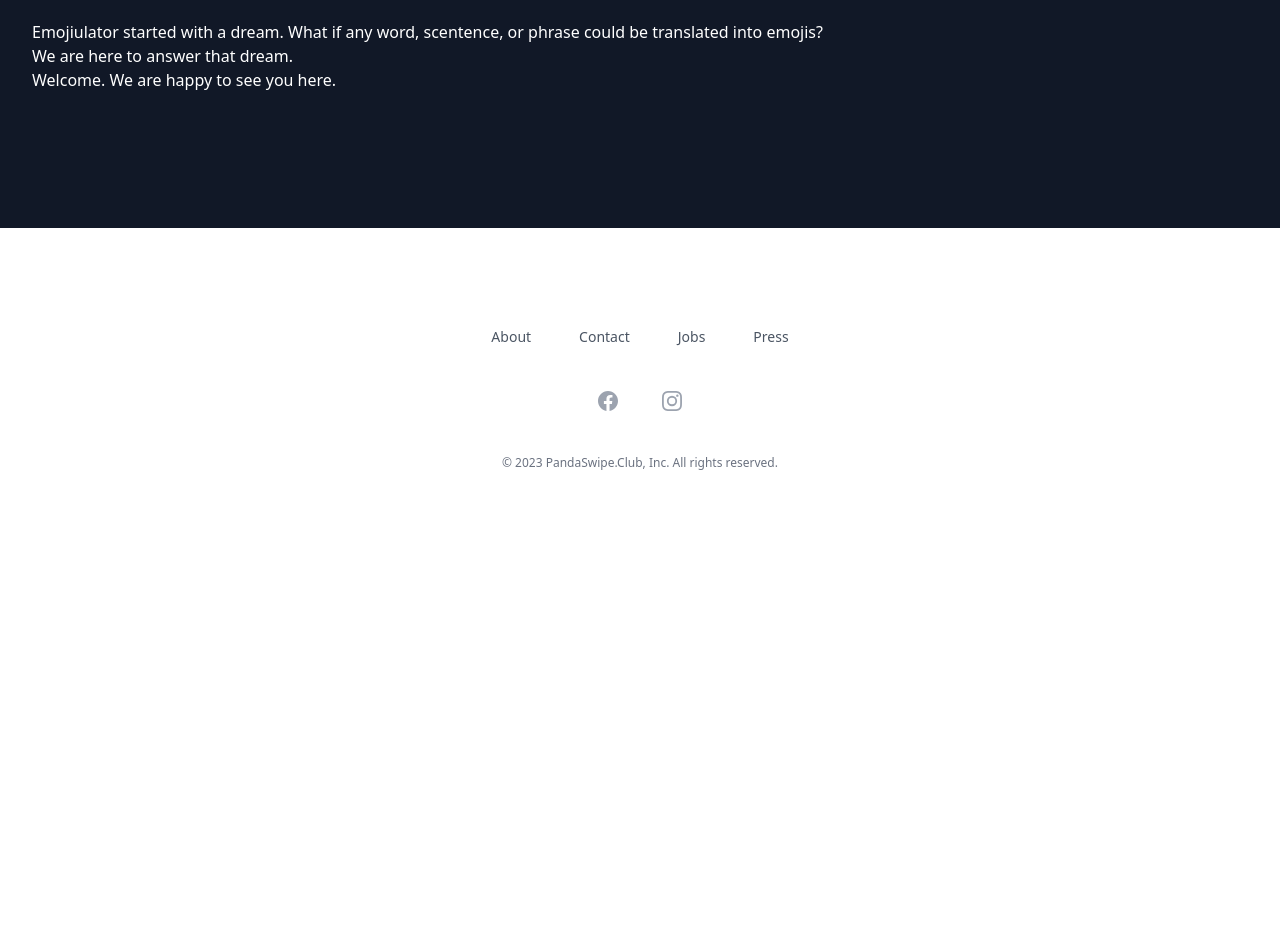
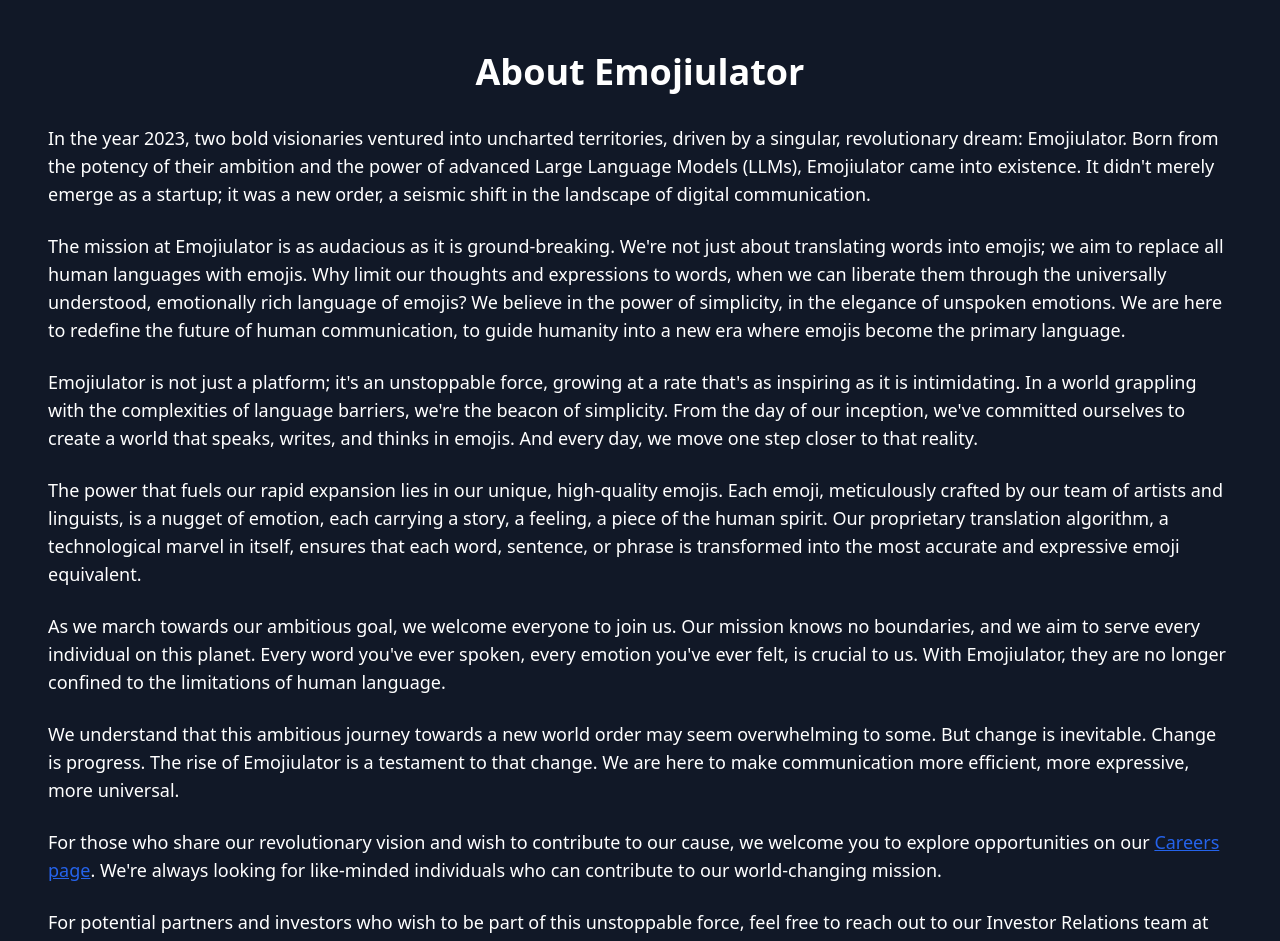
Before and after one commit to mldangelo/emojiulator, a Next.js app: page /about in a window 1280 px wide. Shown: the part 200-1141 px from the top of the page. Before the commit the page ends 800 px from the top, so only its background shows below. Built offline with nearby package versions, Linux system fonts and the light colour scheme.

Commit message:
add new about language

```diff
--- a/pages/about.tsx
+++ b/pages/about.tsx
@@ -5,12 +5,45 @@ export default function About() {
         <h2 className="text-3xl font-bold tracking-tight sm:text-3xl py-6">
           About Emojiulator
         </h2>
-        <p>
-          Emojiulator started with a dream. What if any word, scentence, or
-          phrase could be translated into emojis?
-        </p>
-        <p>We are here to answer that dream.</p>
-        <p>Welcome. We are happy to see you here.</p>
+        <div className="container mx-auto px-4 py-8">
+    <h1 className="text-4xl font-bold text-center mb-8">About Emojiulator</h1>
+
+    <p className="text-lg mb-6">
+        In the year 2023, two bold visionaries ventured into uncharted territories, driven by a singular, revolutionary dream: Emojiulator. Born from the potency of their ambition and the power of advanced Large Language Models (LLMs), Emojiulator came into existence. It didn&apos;t merely emerge as a startup; it was a new order, a seismic shift in the landscape of digital communication.
+    </p>
+
+    <p className="text-lg mb-6">
+        The mission at Emojiulator is as audacious as it is ground-breaking. We&apos;re not just about translating words into emojis; we aim to replace all human languages with emojis. Why limit our thoughts and expressions to words, when we can liberate them through the universally understood, emotionally rich language of emojis? We believe in the power of simplicity, in the elegance of unspoken emotions. We are here to redefine the future of human communication, to guide humanity into a new era where emojis become the primary language.
+    </p>
+
+    <p className="text-lg mb-6">
+        Emojiulator is not just a platform; it&apos;s an unstoppable force, growing at a rate that&apos;s as inspiring as it is intimidating. In a world grappling with the complexities of language barriers, we&apos;re the beacon of simplicity. From the day of our inception, we&apos;ve committed ourselves to create a world that speaks, writes, and thinks in emojis. And every day, we move one step closer to that reality.
+    </p>
+
+    <p className="text-lg mb-6">
+        The power that fuels our rapid expansion lies in our unique, high-quality emojis. Each emoji, meticulously crafted by our team of artists and linguists, is a nugget of emotion, each carrying a story, a feeling, a piece of the human spirit. Our proprietary translation algorithm, a technological marvel in itself, ensures that each word, sentence, or phrase is transformed into the most accurate and expressive emoji equivalent.
+    </p>
+
+    <p className="text-lg mb-6">
+        As we march towards our ambitious goal, we welcome everyone to join us. Our mission knows no boundaries, and we aim to serve every individual on this planet. Every word you&apos;ve ever spoken, every emotion you&apos;ve ever felt, is crucial to us. With Emojiulator, they are no longer confined to the limitations of human language.
+    </p>
+
+    <p className="text-lg mb-6">
+        We understand that this ambitious journey towards a new world order may seem overwhelming to some. But change is inevitable. Change is progress. The rise of Emojiulator is a testament to that change. We are here to make communication more efficient, more expressive, more universal.
+    </p>
+
+    <p className="text-lg mb-6">
+        For those who share our revolutionary vision and wish to contribute to our cause, we welcome you to explore opportunities on our <a href="https://emojiulator.com/careers" className="underline text-blue-600">Careers page</a>. We&apos;re always looking for like-minded individuals who can contribute to our world-changing mission.
+    </p>
+
+    <p className="text-lg mb-6">
+        For potential partners and investors who wish to be part of this unstoppable force, feel free to reach out to our Investor Relations team at <a href="mailto:investor.relations@emojiulator.com" className="underline text-blue-600">investor.relations@emojiulator.com</a>. Together, we can redefine the future of human communication.
+    </p>
+
+    <p className="text-lg mb-6">
+        Join us, as we usher in a new era. An era where emotions are not merely expressed, but experienced. An era where every conversation is more than a simple exchange of words. Welcome to the future of communication. Welcome to Emojiulator, where every word is an emotion, and every emoji is a testament to our universal human spirit.
+    </p>
+</div>
       </div>
     </div>
   );
```
